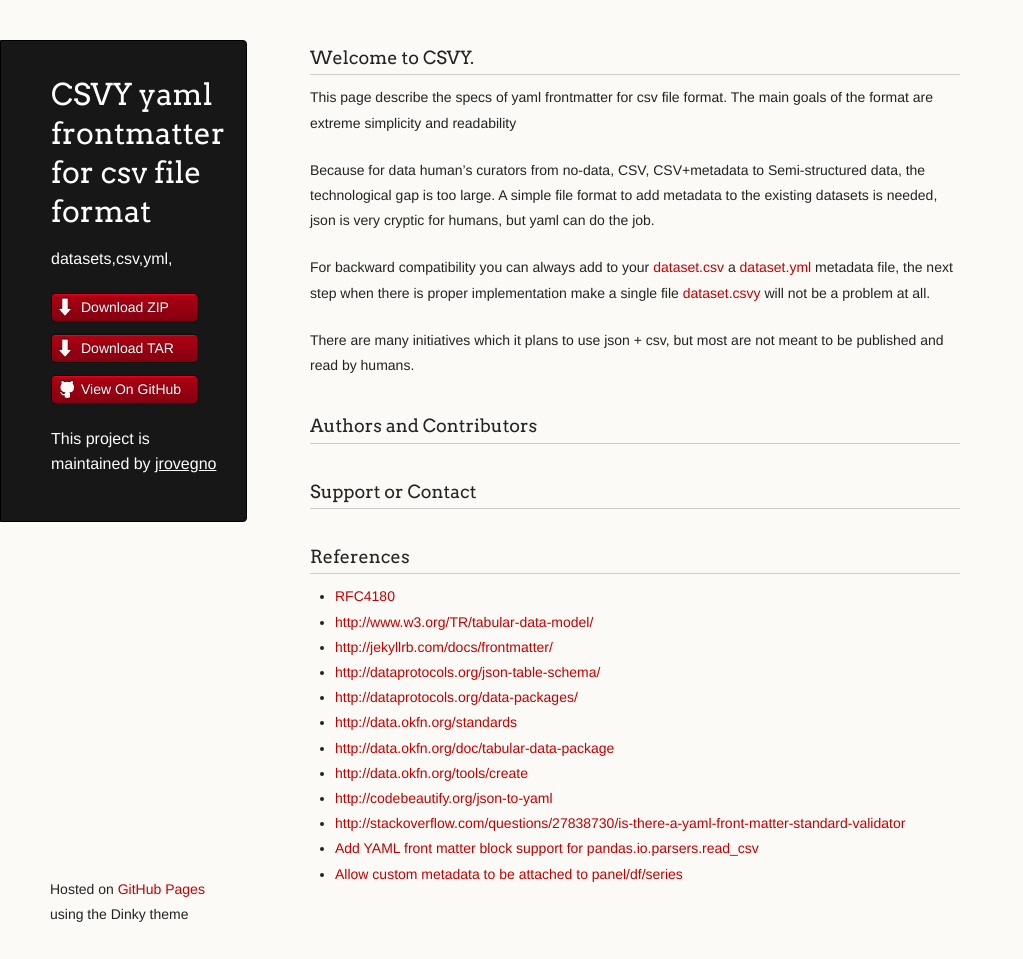
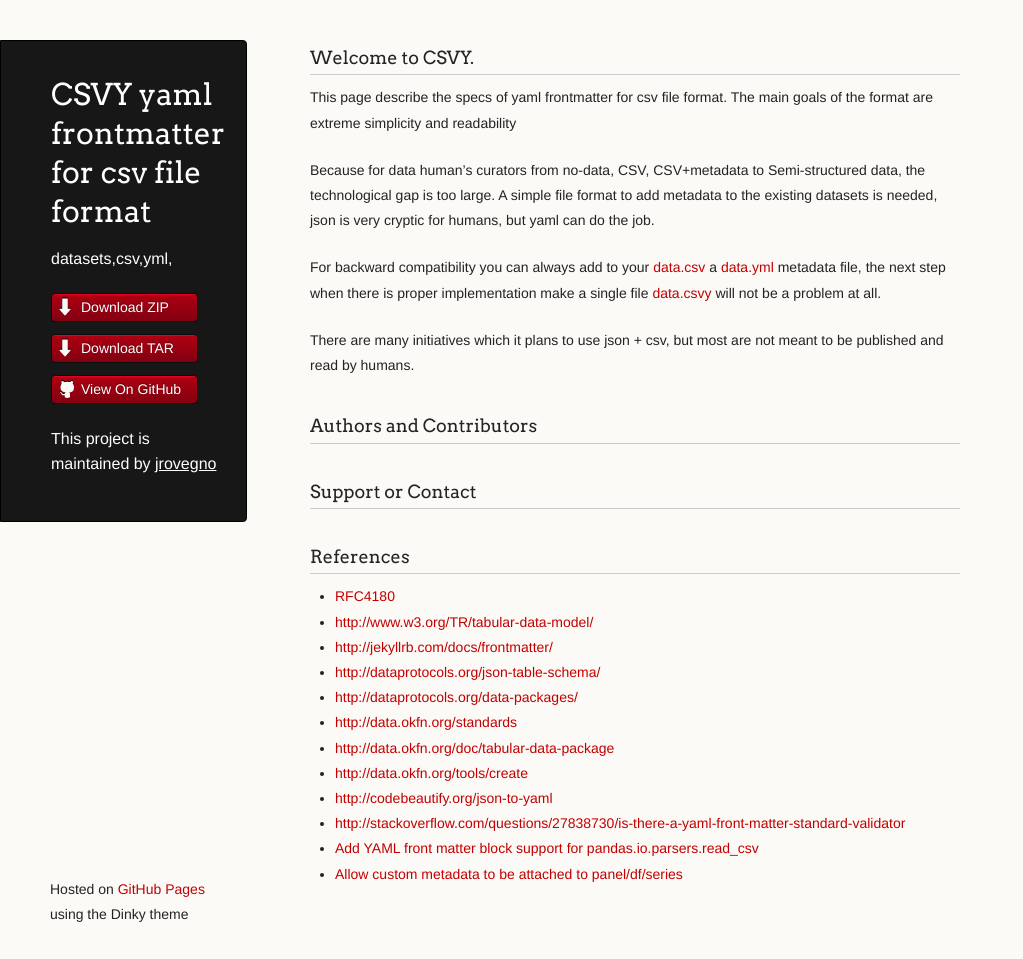
Before and after one commit to csvy/csvy.github.io, a Jekyll site: the page built from index.md, in a window 1280 px wide and 959 px high. Shown: the whole window, without its empty margins (0-1023 px from the left). Built offline with Jekyll 4.4.1, drawn with Linux system fonts in a browser that asks for light colours; Markdown is read by kramdown in place of the engine named in the settings.

Commit message:
Rename dataset with data

```diff
--- a/index.md
+++ b/index.md
@@ -8,7 +8,7 @@ The main goals of the format are extreme simplicity and readability
 
 Because for data human's curators from no-data, CSV, CSV+metadata to Semi-structured data, the technological gap is too large. A simple file format to add metadata to the existing datasets is needed, json is very cryptic for humans, but yaml can do the job.
 
-For backward compatibility you can always add to your [dataset.csv](https://github.com/jrovegno/csvy/blob/master/data.csv) a [dataset.yml](https://raw.githubusercontent.com/jrovegno/csvy/master/data.yml) metadata file, the next step when there is proper implementation make a single file [dataset.csvy](https://raw.githubusercontent.com/jrovegno/csvy/master/data.csvy) will not be a problem at all.
+For backward compatibility you can always add to your [data.csv](https://raw.githubusercontent.com/jrovegno/csvy/master/data.csv) a [data.yml](https://raw.githubusercontent.com/jrovegno/csvy/master/data.yml) metadata file, the next step when there is proper implementation make a single file [data.csvy](https://raw.githubusercontent.com/jrovegno/csvy/master/data.csvy) will not be a problem at all.
 
 There are many initiatives which it plans to use json + csv, but most are not meant to be published and read by humans.
 
```
